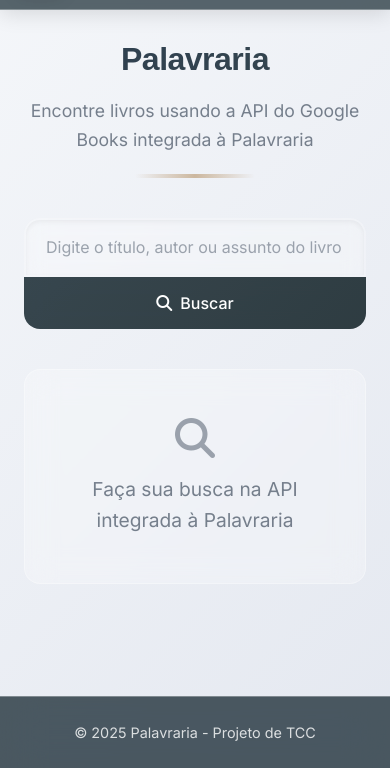
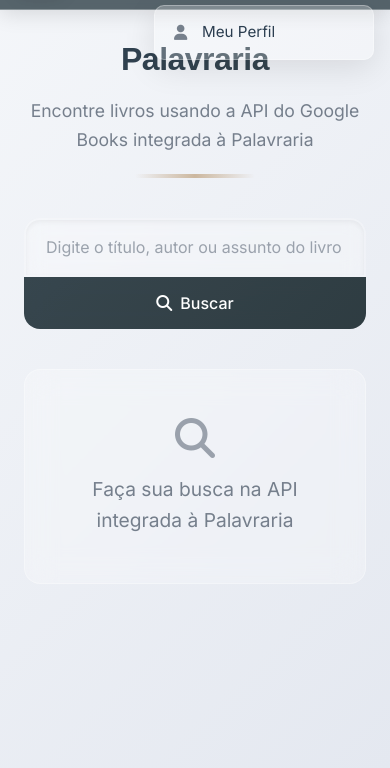
Before and after one commit to menegonlucas/Front-end_tcc, a plain HTML site: page web/googlebks.html in a window 390 px wide. Both pictures are taken after a click on the element 337 px from the left and 42 px from the top of the page. Shown: the part 76-844 px from the top of the page. Drawn offline with Linux system fonts and the light colour scheme; a web font is replaced by a local one.

Commit message:
Corrigido Menu

```diff
--- a/web/googlebks.html
+++ b/web/googlebks.html
@@ -148,22 +148,32 @@
 
         .profile-menu {
             position: absolute;
-            top: 100%;
+            top: calc(100% + 0.5rem);
             right: 0;
             background: var(--glass-bg);
             border-radius: var(--radius-sm);
             box-shadow: var(--glass-shadow);
-            width: 200px;
+            width: 220px;
             display: none;
-            z-index: 100;
+            z-index: 300;
             overflow: hidden;
-            margin-top: 0.5rem;
             backdrop-filter: blur(20px) saturate(180%);
             -webkit-backdrop-filter: blur(20px) saturate(180%);
             border: 1px solid var(--glass-border);
-            transform: translateY(-10px);
+            transform: translateY(-6px);
             opacity: 0;
-            transition: opacity 0.3s ease, transform 0.3s ease;
+            transition: opacity 0.18s ease, transform 0.18s ease;
+            pointer-events: none;
+        }
+
+        /* mostrar com classe 'open' (toggle por clique) ou ainda por hover */
+        .profile-menu.open,
+        .user-profile:hover .profile-menu {
+            display: block;
+            transform: translateY(0);
+            opacity: 1;
+            pointer-events: auto;
+            animation: slideDown 0.18s cubic-bezier(0.175, 0.885, 0.32, 1.275) forwards;
         }
 
         .profile-menu a {
@@ -903,9 +913,7 @@
         </div>
     </main>
 
-    <footer class="footer">
-        <p>© 2025 Palavraria - Projeto de TCC</p>
-    </footer>
+
 
     <script>
         document.getElementById("searchBtn").addEventListener("click", searchBooks);
@@ -1030,6 +1038,37 @@
             bookDetailsDiv.classList.remove("active");
             document.getElementById("results").scrollIntoView({ behavior: "smooth" });
         }
+        function hideBookDetails() {
+            const bookDetailsDiv = document.getElementById("bookDetails");
+            bookDetailsDiv.classList.remove("active");
+            document.getElementById("results").scrollIntoView({ behavior: "smooth" });
+        }
+
+        // Melhorar usabilidade do profile menu: toggle por clique, fecha ao clicar fora ou apertar Escape
+        (function () {
+            const userProfile = document.querySelector('.user-profile');
+            const profileMenu = document.querySelector('.profile-menu');
+
+            if (!userProfile || !profileMenu) return;
+
+            // abre/fecha ao clicar no bloco do usuário
+            userProfile.addEventListener('click', (e) => {
+                profileMenu.classList.toggle('open');
+                e.stopPropagation(); // não propagar para o document
+            });
+
+            // fecha ao clicar em qualquer lugar fora do menu
+            document.addEventListener('click', (e) => {
+                if (!profileMenu.contains(e.target) && !userProfile.contains(e.target)) {
+                    profileMenu.classList.remove('open');
+                }
+            });
+
+            // fecha com Escape
+            document.addEventListener('keydown', (e) => {
+                if (e.key === 'Escape') profileMenu.classList.remove('open');
+            });
+        })();
     </script>
 </body>
 
```
Also changed, not shown: web/profile.html (+43 -1 lines).
